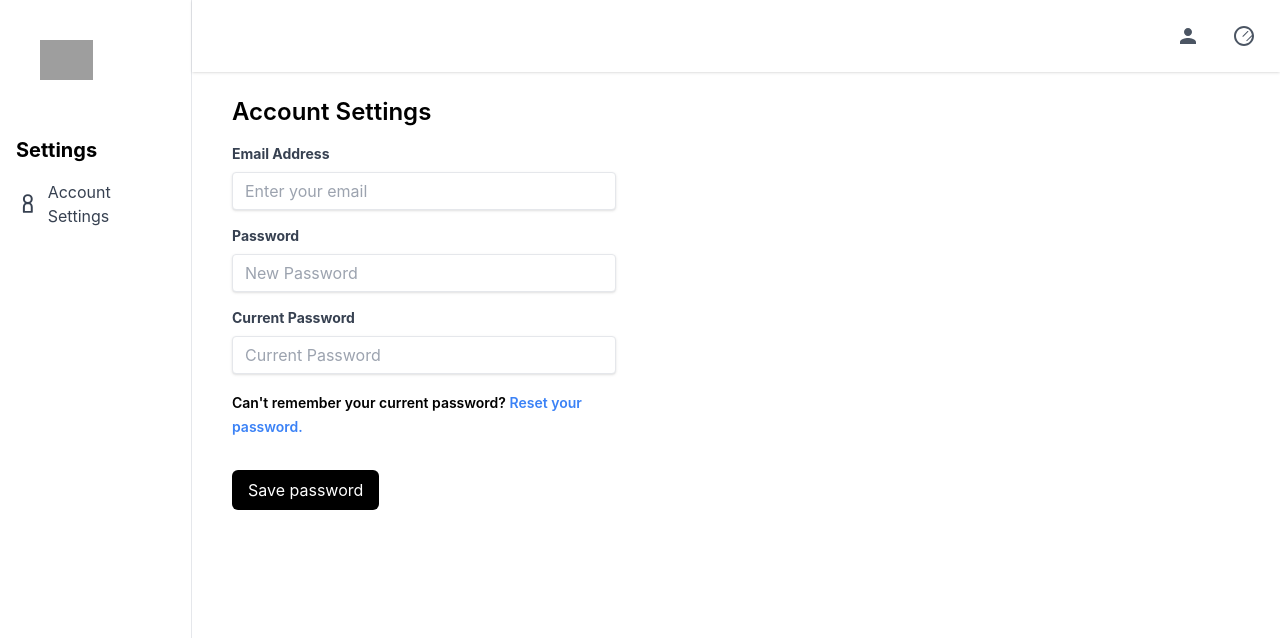
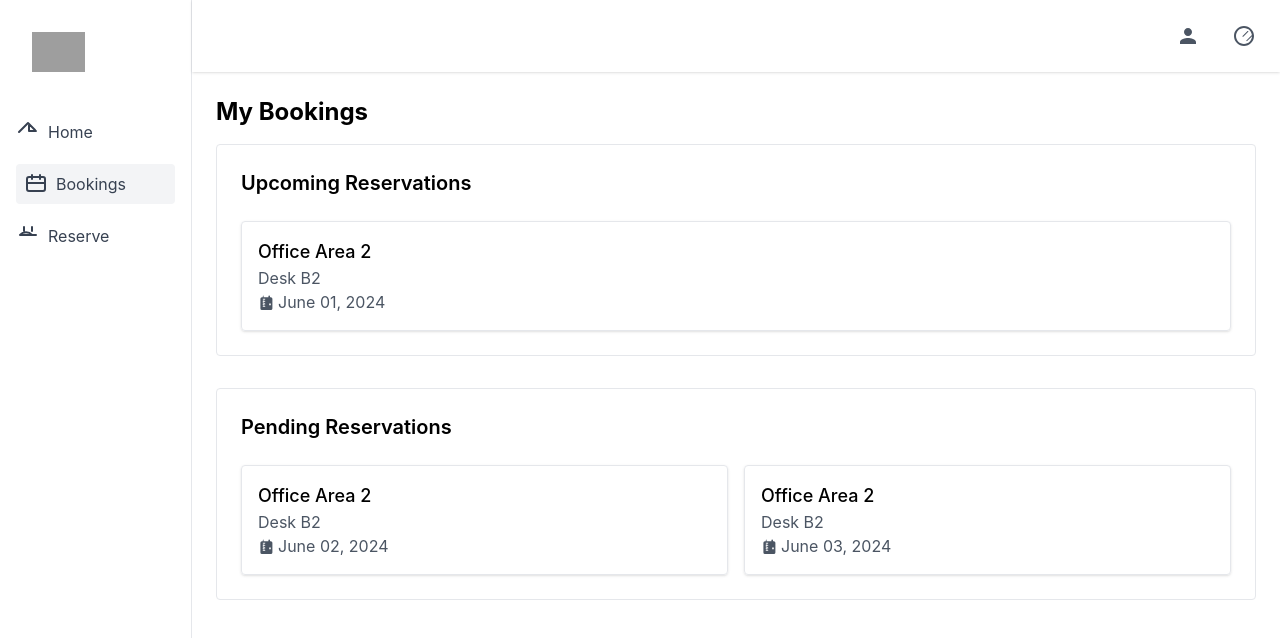
Before and after one commit to shendrie22/UI_of_settings, a React (Create React App) app: page / in a window 1280 px wide. Shown: the top 638 px of the page. Built offline with nearby package versions, Linux system fonts and the light colour scheme; grey boxes are pictures that could not be loaded.

Commit message:
bookings

```diff
--- /dev/null
+++ b/src/Acc-set/booking.jsx
@@ -0,0 +1,156 @@
+import React, { useState } from 'react';
+
+const Booking = () => {
+  const [isModalOpen, setIsModalOpen] = useState(false);
+  const [selectedReservation, setSelectedReservation] = useState(null);
+
+  const upcomingReservations = [
+    { area: 'Office Area 2', desk: 'Desk B2', date: 'June 01, 2024', description: 'A desk located on the corner of the room in between two doorways.', image: '/path-to-your-image.png' },
+  ];
+
+  const pendingReservations = [
+    { area: 'Office Area 2', desk: 'Desk B2', date: 'June 02, 2024', description: 'A desk located on the corner of the room in between two doorways.', image: '/path-to-your-image.png' },
+    { area: 'Office Area 2', desk: 'Desk B2', date: 'June 03, 2024', description: 'A desk located on the corner of the room in between two doorways.', image: '/path-to-your-image.png' },
+  ];
+
+  const openModal = (reservation) => {
+    setSelectedReservation(reservation);
+    setIsModalOpen(true);
+  };
+
+  const closeModal = () => {
+    setIsModalOpen(false);
+    setSelectedReservation(null);
+  };
+
+  return (
+    <div className="flex">
+      {/* Sidebar */}
+      <div className="w-48 h-screen bg-white border-r">
+        <div className="p-8">
+          <img src="./Acc-set/Photos/logo.jpg" alt="Logo" className="h-10 w-auto" />
+        </div>
+        <div className="p-4">
+          <ul>
+            <li className="mb-5">
+              <a href="#home" className="flex items-center text-gray-700 hover:text-gray-900">
+                <svg className="h-6 w-6 mr-2" fill="none" stroke="currentColor" viewBox="0 0 24 24" xmlns="http://www.w3.org/2000/svg">
+                  <path strokeLinecap="round" strokeLinejoin="round" strokeWidth="2" d="M3 12l2-2m0 0l7-7 7 7M13 5v6h7"></path>
+                </svg>
+                Home
+              </a>
+            </li>
+            <li className="mb-5">
+              <a href="#bookings" className="flex items-center text-gray-700 hover:text-gray-900 bg-gray-100 p-2 rounded">
+                <svg className="h-6 w-6 mr-2" fill="none" stroke="currentColor" viewBox="0 0 24 24" xmlns="http://www.w3.org/2000/svg">
+                  <path strokeLinecap="round" strokeLinejoin="round" strokeWidth="2" d="M8 7V3M16 7V3M4 11h16M5 19h14a2 2 0 002-2V7a2 2 0 00-2-2H5a2 2 0 00-2 2v10a2 2 0 002 2z"></path>
+                </svg>
+                Bookings
+              </a>
+            </li>
+            <li className="mb-5">
+              <a href="#reserve" className="flex items-center text-gray-700 hover:text-gray-900">
+                <svg className="h-6 w-6 mr-2" fill="none" stroke="currentColor" viewBox="0 0 24 24" xmlns="http://www.w3.org/2000/svg">
+                  <path strokeLinecap="round" strokeLinejoin="round" strokeWidth="2" d="M8 7V3M16 7V3M4 11h16M4 11a8 8 0 0112 0"></path>
+                </svg>
+                Reserve
+              </a>
+            </li>
+          </ul>
+        </div>
+      </div>
+
+      <div className="flex-1 flex flex-col">
+        {/* Header */}
+        <header className="flex justify-between items-center p-4 bg-white shadow">
+          {/* Left side - Empty div to balance the layout */}
+          <div className="flex-1"></div>
+
+          {/* Right side - User profile and settings icons */}
+          <div className="flex items-center space-x-4">
+            <button className="p-2 rounded-full hover:bg-gray-100 focus:outline-none focus:ring-2 focus:ring-blue-500">
+              <svg className="h-6 w-6 text-gray-600" fill="currentColor" viewBox="0 0 24 24">
+                <path d="M12 12c2.21 0 4-1.79 4-4S14.21 4 12 4 8 5.79 8 8s1.79 4 4 4zm0 2c-2.67 0-8 1.34-8 4v2h16v-2c0-2.66-5.33-4-8-4z" />
+              </svg>
+            </button>
+            <button className="p-2 rounded-full hover:bg-gray-100 focus:outline-none focus:ring-2 focus:ring-blue-500">
+              <svg className="h-6 w-6 text-gray-600" fill="currentColor" viewBox="0 0 24 24">
+                <path d="M12 2C6.48 2 2 6.48 2 12s4.48 10 10 10 10-4.48 10-10S17.52 2 12 2zm0 18c-4.41 0-8-3.59-8-8s3.59-8 8-8 8 3.59 8 8-3.59 8-8 8z" />
+                <path d="M16.24 7.76l-4.95 4.95c-.2.2-.51.2-.71 0s-.2-.51 0-.71l4.95-4.95c.2-.2.51-.2.71 0s.2.51 0 .71zM15.12 17.12c-.2.2-.51.2-.71 0s-.2-.51 0-.71l4.95-4.95c.2-.2.51-.2.71 0s.2.51 0 .71l-4.95 4.95z" />
+              </svg>
+            </button>
+          </div>
+        </header>
+
+        <main className="flex-1 overflow-y-auto p-6">
+          <h1 className="text-2xl font-bold mb-4">My Bookings</h1>
+          <div className="mb-8 p-6 border rounded">
+            <h2 className="text-xl font-semibold mb-6">Upcoming Reservations</h2>
+            <div className="space-y-4">
+              {upcomingReservations.map((reservation, index) => (
+                <div key={index} className="p-4 border rounded shadow hover:bg-gray-100 cursor-pointer" onClick={() => openModal(reservation)}>
+                  <h3 className="text-lg font-medium">{reservation.area}</h3>
+                  <p className="text-gray-600">{reservation.desk}</p>
+                  <p className="text-gray-600 flex items-center">
+                    <svg className="w-4 h-4 mr-1" fill="currentColor" viewBox="0 0 20 20">
+                      <path fillRule="evenodd" d="M6 2a1 1 0 011 1v1h6V3a1 1 0 112 0v1h1a2 2 0 012 2v12a2 2 0 01-2 2H5a2 2 0 01-2-2V6a2 2 0 012-2h1V3a1 1 0 011-1zm3 4v1H7v2h2v1H7v2h2v1H7v2h2v1H6v-1h2v-1H6v-2h2v-1H6V8h2V7H6V6h3zm7 6v2h-2v-2h2z" clipRule="evenodd" />
+                    </svg>
+                    {reservation.date}
+                  </p>
+                </div>
+              ))}
+            </div>
+          </div>
+          <div className="p-6 border rounded">
+            <h2 className="text-xl font-semibold mb-6">Pending Reservations</h2>
+            <div className="grid grid-cols-1 md:grid-cols-2 gap-4">
+              {pendingReservations.map((reservation, index) => (
+                <div key={index} className="p-4 border rounded shadow hover:bg-gray-100 cursor-pointer" onClick={() => openModal(reservation)}>
+                  <h3 className="text-lg font-medium">{reservation.area}</h3>
+                  <p className="text-gray-600">{reservation.desk}</p>
+                  <p className="text-gray-600 flex items-center">
+                    <svg className="w-4 h-4 mr-1" fill="currentColor" viewBox="0 0 20 20">
+                      <path fillRule="evenodd" d="M6 2a1 1 0 011 1v1h6V3a1 1 0 112 0v1h1a2 2 0 012 2v12a2 2 0 01-2 2H5a2 2 0 01-2-2V6a2 2 0 012-2h1V3a1 1 0 011-1zm3 4v1H7v2h2v1H7v2h2v1H7v2h2v1H6v-1h2v-1H6v-2h2v-1H6V8h2V7H6V6h3zm7 6v2h-2v-2h2z" clipRule="evenodd" />
+                    </svg>
+                    {reservation.date}
+                  </p>
+                </div>
+              ))}
+            </div>
+          </div>
+        </main>
+
+        {isModalOpen && (
+  <div className="fixed inset-0 flex items-center justify-center z-50">
+    <div className="fixed inset-0 bg-gray-500 bg-opacity-75 transition-opacity" onClick={closeModal}></div>
+    <div className="bg-white p-8 rounded shadow-lg z-50 max-w-lg mx-auto relative flex flex-col">
+      <button className="absolute top-0 right-0 m-4 text-gray-500 hover:text-gray-700" onClick={closeModal}>
+        <svg className="h-6 w-6" fill="currentColor" viewBox="0 0 20 20">
+          <path fillRule="evenodd" d="M6.707 5.293a1 1 0 00-1.414 1.414L8.586 10 5.293 13.293a1 1 0 001.414 1.414L10 11.414l3.293 3.293a1 1 0 001.414-1.414L11.414 10l3.293-3.293a1 1 0 00-1.414-1.414L10 8.586 6.707 5.293z" clipRule="evenodd" />
+        </svg>
+      </button>
+      <div className="flex flex-row-reverse">
+        <img src={selectedReservation.image} alt="Desk" className="w-1/2 h-auto mb-4" />
+        <div>
+          <h2 className="text-xl font-semibold mb-4">{selectedReservation.area}</h2>
+          <p className="text-gray-700">{selectedReservation.desk}</p>
+          <div className="flex items-center mb-4">
+            <span className="text-gray-700 mr-2">Booked for:</span>
+            <svg className="w-4 h-4 mr-1" fill="currentColor" viewBox="0 0 20 20">
+              <path fillRule="evenodd" d="M6 2a1 1 0 011 1v1h6V3a1 1 0 112 0v1h1a2 2 0 012 2v12a2 2 0 01-2 2H5a2 2 0 01-2-2V6a2 2 0 012-2h1V3a1 1 0 011-1zm3 4v1H7v2h2v1H7v2h2v1H7v2h2v1H6v-1h2v-1H6v-2h2v-1H6V8h2V7H6V6h3zm7 6v2h-2v-2h2z" clipRule="evenodd" />
+            </svg>
+            <span>{selectedReservation.date}</span>
+          </div>
+          <p className="text-gray-700 mb-4">{selectedReservation.description}</p>
+          <button className="bg-red-500 text-white py-2 px-4 rounded hover:bg-red-600">Cancel Reservation</button>
+        </div>
+      </div>
+    </div>
+  </div>
+)}
+      </div>
+    </div>
+  );
+};
+
+export default Booking;
--- a/src/index.js
+++ b/src/index.js
@@ -2,15 +2,17 @@ import React from 'react';
 import ReactDOM from 'react-dom';
 import './index.css';
 // import Information from './Acc-set/information';
-import ChangePass from './Acc-set/changepass';
+// import ChangePass from './Acc-set/changepass';
 import reportWebVitals from './reportWebVitals';
 // import Sidebar from './Acc-set/sidebar';
+import Booking from './Acc-set/booking';
 
 ReactDOM.render(
   <React.StrictMode>
     {/* <Information /> */}
     {/* <Sidebar /> */}
-    <ChangePass />
+    {/* <ChangePass /> */}
+    <Booking />
 
   </React.StrictMode>,
   document.getElementById('root')
```
Also changed, not shown: src/Acc-set/Photos/logo.jpg (added), src/Acc-set/Photos/oficce_erea.png (added).
